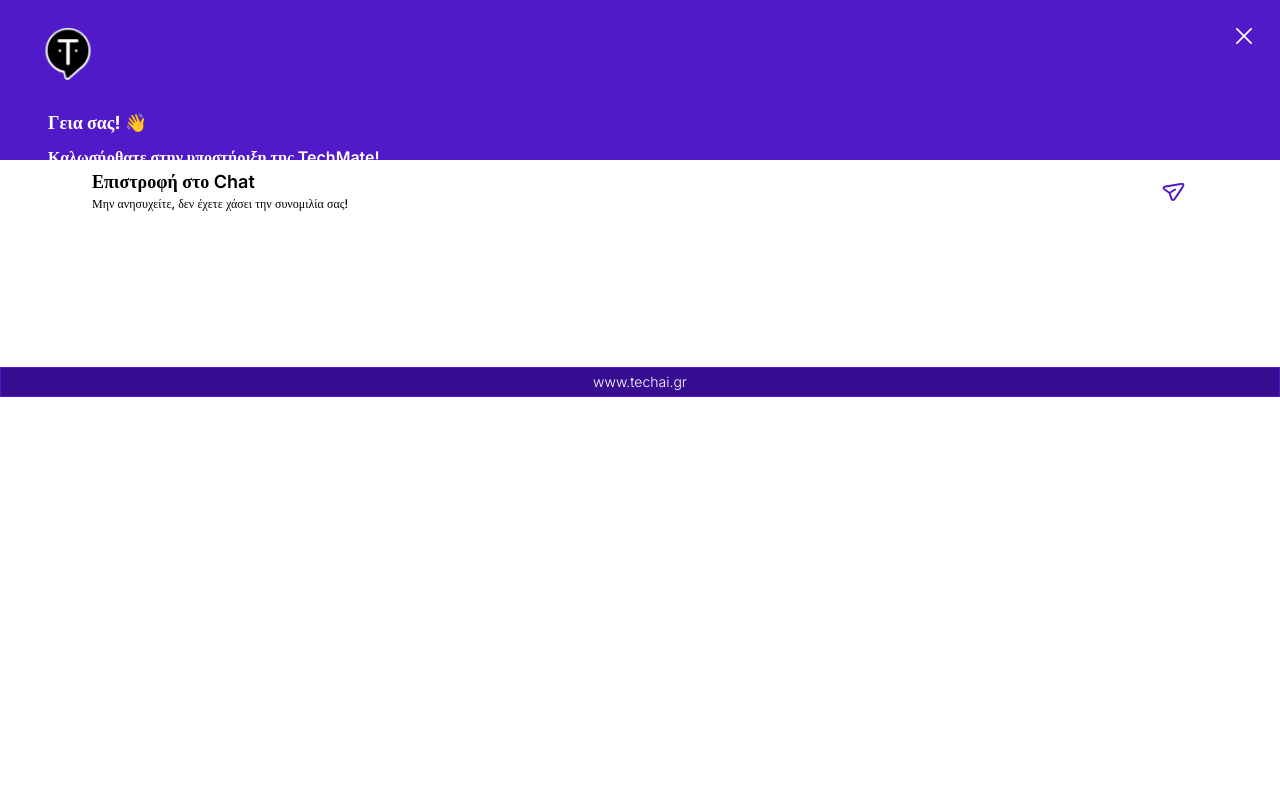
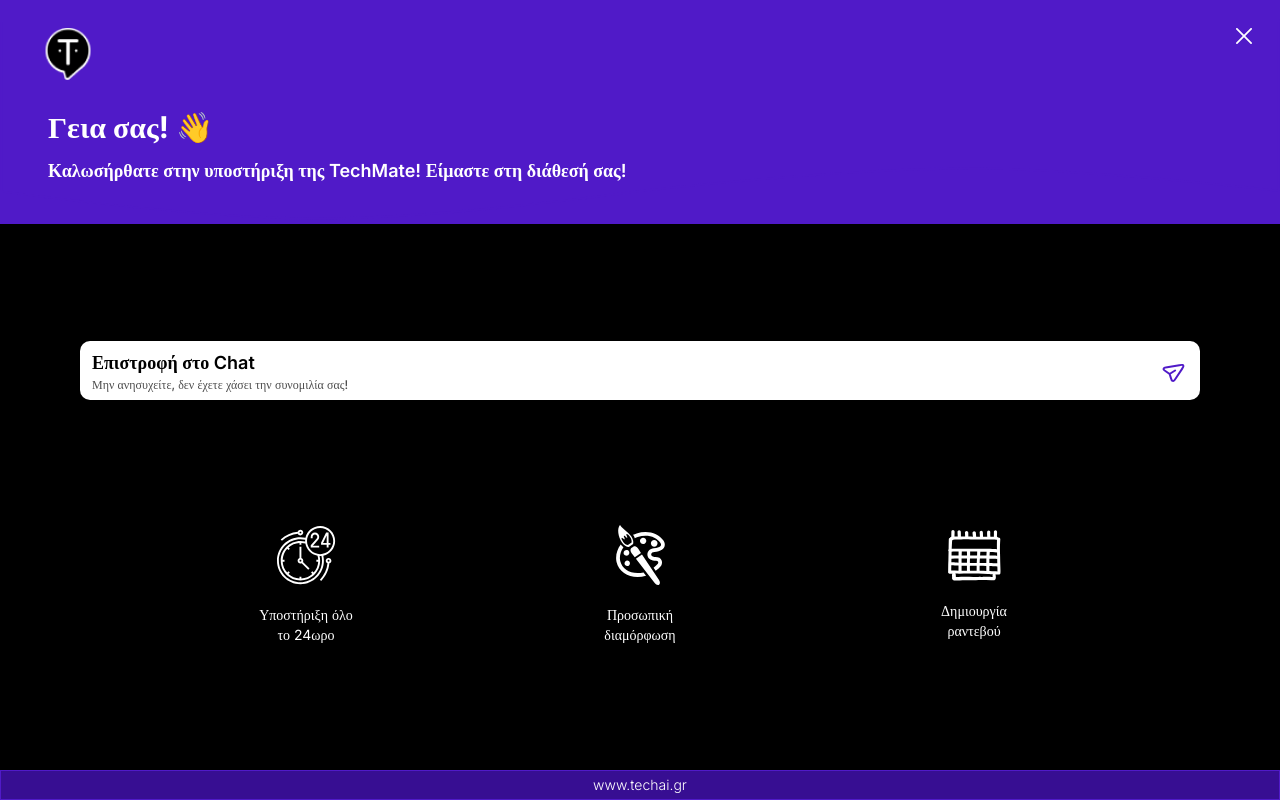
Before and after one commit to ChristosBaztekas/TechMate-Widget, a React (Vite) app: page /first in a window 1280 px wide. Built offline with nearby package versions, Linux system fonts and the light colour scheme.

Commit message:
Enhance WelcomePage | Solve all Warning

```diff
--- a/src/pages/MainPage.jsx
+++ b/src/pages/MainPage.jsx
@@ -15,7 +15,7 @@ export const MainPage = () => {
         if (isChatClosed) {
             sendDimensionsToParent("95px", "87px", true);
         } else {
-            sendDimensionsToParent("574px", "600px", false);
+            sendDimensionsToParent("574px", "570px", false);
         }
     }, [isChatClosed]);
 
--- a/src/pages/StartPage.jsx
+++ b/src/pages/StartPage.jsx
@@ -54,7 +54,7 @@ export const StartPage = ({ handleClose, state, radius = "10px" }) => {
                 </section>
 
                 {/* Choose Section */}
-                <section className="flex flex-col justify-center items-end gap-4 text-xs vsm:text-sm">
+                <section className="flex flex-col justify-center items-end gap-3 text-xs vsm:text-sm">
                     {[
                         {
                             text: "Τι χρειάζεται για να κάνω μία ασφάλεια;",
--- a/src/pages/WelcomePage.jsx
+++ b/src/pages/WelcomePage.jsx
@@ -3,46 +3,49 @@ import Logo from "@/assets/images/Logo.png"; // Import the logo image
 
 export const WelcomePage = ({ handleClose, state }) => {
     return (
+        <section className="flex flex-col h-screen overflow-hidden w-full bg-darkColor fixed bottom-0 right-0 z-50">
             <div className="flex flex-col justify-between h-full">
-            <header className="relative flex justify-between items-start py-2 tiny:py-3 text-primaryColor px-3 vsm:px-7 h-40 bg-primaryColor transition-all">
+                <header className="relative flex justify-between items-start py-2 tiny:py-3 text-primaryColor px-3 vsm:px-7 h-56 bg-primaryColor transition-all">
                     {/* Pattern Icon */}
-                <span className="absolute bottom-0 w-full left-0">
+                    <span className="absolute bottom-1 w-full left-0">
                         <Icons.PatternIcon />
                     </span>
 
                     {/* Logo and Greeting */}
                     <div className="flex flex-col justify-center items-start vsm:gap-2 z-20 text-lightColor">
                         <img src={Logo} alt="logo" className="w-14 vsm:w-auto xl:w-20 my-5" />
-                    <h1 className="text-lg font-bold ml-5">Γεια σας! 👋</h1>
-                    <h2 className="font-semibold max-w-96 ml-5">Καλωσήρθατε στην υποστήριξη της TechMate! Είμαστε στη διάθεσή σας!</h2>
+                        <h1 className="text-3xl font-bold ml-5">Γεια σας! 👋</h1>
+                        <h2 className="text-lg font-semibold my-4 vsm:my-1 ml-5">Καλωσήρθατε στην υποστήριξη της TechMate! Είμαστε στη διάθεσή σας!</h2>
                     </div>
 
                     {/* Close Icon */}
-                <button className="hover:text-red-800 cursor-pointer hover:scale-125 text-lightColor z-20 my-5" onClick={() => handleClose(!state)}>
+                    <button className="hover:text-hoverColor cursor-pointer text-lightColor z-20 my-5" onClick={() => handleClose(!state)}>
                         <Icons.CloseIcon />
                     </button>
                 </header>
 
-            <aside className="flex justify-between items-center p-3 h-[59px] bg-lightColor z-50 mx-2 vsm:mx-20 rounded-[10px]">
+                <aside className="flex justify-between items-center p-3 vsm:h-[59px] bg-lightColor z-50 mx-8 vsm:mt-3 vsm:mx-20 rounded-[10px]">
                     <div>
                         <p className="text-lg font-semibold">Επιστροφή στο Chat</p>
-                    <p className="text-xs font-medium">Μην ανησυχείτε, δεν έχετε χάσει την συνομιλία σας!</p>
+                        <p className="text-xs text-darkColor/70 font-medium max-w-64 vsm:max-w-max">Μην ανησυχείτε, δεν έχετε χάσει την συνομιλία σας!</p>
                     </div>
+                    <span className="text-primaryColor hover:text-hoverColor cursor-pointer">
                         <Icons.SendIcon />
+                    </span>
                 </aside>
 
                 <main className="flex flex-col vsm:flex-row vsm:flex-wrap text-lightColor justify-evenly mx-10">
-                <section className="flex flex-col justify-center items-center p-5">
+                    <section className="flex flex-col gap-5 justify-center items-center p-5">
                         <Icons.ClockIcon />
-                    <p className="max-w-28 text-center">Υποστήριξη όλο το 24ωρο</p>
+                        <p className="max-w-24 text-center text-sm">Υποστήριξη όλο το 24ωρο</p>
                     </section>
-                <section className="flex flex-col justify-center items-center p-5">
+                    <section className="flex flex-col gap-5 justify-center items-center p-5">
                         <Icons.PaintIcon />
-                    <p className="max-w-28 text-center">Προσωπική διαμόρφωση</p>
+                        <p className="max-w-24 text-center text-sm">Προσωπική διαμόρφωση</p>
                     </section>
-                <section className="flex flex-col justify-center items-center p-5">
+                    <section className="flex flex-col gap-5 justify-center items-center p-5">
                         <Icons.CalenderIcon />
-                    <p className="max-w-28 text-center">Δημιουργία ραντεβού</p>
+                        <p className="max-w-24 text-center text-sm">Δημιουργία ραντεβού</p>
                     </section>
                 </main>
 
@@ -50,5 +53,6 @@ export const WelcomePage = ({ handleClose, state }) => {
                     www.techai.gr
                 </footer>
             </div>
+        </section>
     );
 };
--- a/src/utils/icons.util.jsx
+++ b/src/utils/icons.util.jsx
@@ -29,7 +29,7 @@ export const PatternIcon = () => (
 
 export const SendIcon = () => (
     <svg width="26" height="23" viewBox="0 0 26 23" fill="none" xmlns="http://www.w3.org/2000/svg">
-        <path d="M13.0985 11.5243L7.54837 15.0178M7.89093 15.7833L8.856 18.8697C9.38453 20.56 9.6488 21.4052 10.1463 21.7149C10.5785 21.9839 11.1235 22.0509 11.6178 21.896C12.187 21.7174 12.6852 20.966 13.6819 19.4633L20.071 9.82915C21.0437 8.36227 21.5301 7.62891 21.4453 7.08876C21.3716 6.61944 21.0633 6.20837 20.6115 5.97709C20.0915 5.71091 19.1698 5.86381 17.3262 6.16965L5.19698 8.18193C3.31396 8.49434 2.37246 8.65053 1.98658 9.07245C1.65145 9.43887 1.52378 9.92825 1.64185 10.3939C1.77781 10.9301 2.54049 11.4593 4.06586 12.5179L6.94092 14.5131C7.20289 14.6949 7.33391 14.7859 7.44104 14.8957C7.53619 14.9932 7.61718 15.1015 7.68207 15.2179C7.75518 15.3491 7.80042 15.4938 7.89093 15.7833Z" stroke="#501AC8" stroke-width="2" stroke-linecap="round" stroke-linejoin="round" />
+        <path d="M13.0985 11.5243L7.54837 15.0178M7.89093 15.7833L8.856 18.8697C9.38453 20.56 9.6488 21.4052 10.1463 21.7149C10.5785 21.9839 11.1235 22.0509 11.6178 21.896C12.187 21.7174 12.6852 20.966 13.6819 19.4633L20.071 9.82915C21.0437 8.36227 21.5301 7.62891 21.4453 7.08876C21.3716 6.61944 21.0633 6.20837 20.6115 5.97709C20.0915 5.71091 19.1698 5.86381 17.3262 6.16965L5.19698 8.18193C3.31396 8.49434 2.37246 8.65053 1.98658 9.07245C1.65145 9.43887 1.52378 9.92825 1.64185 10.3939C1.77781 10.9301 2.54049 11.4593 4.06586 12.5179L6.94092 14.5131C7.20289 14.6949 7.33391 14.7859 7.44104 14.8957C7.53619 14.9932 7.61718 15.1015 7.68207 15.2179C7.75518 15.3491 7.80042 15.4938 7.89093 15.7833Z" stroke="currentColor" strokeWidth="2" strokeLinecap="round" strokeLinejoin="round" />
     </svg>
 );
 
```
Lines whose indentation alone changed are shown as unchanged.
